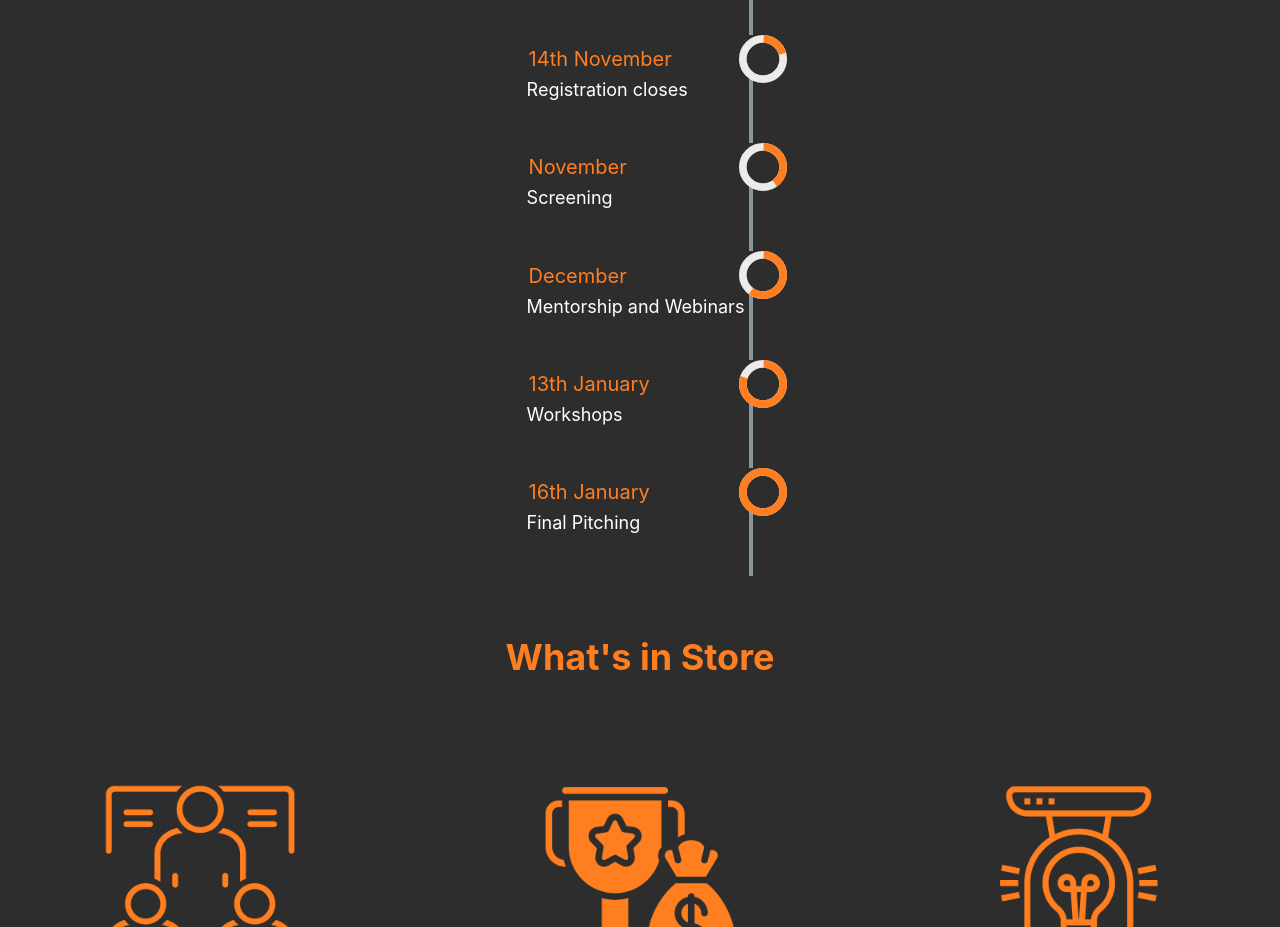
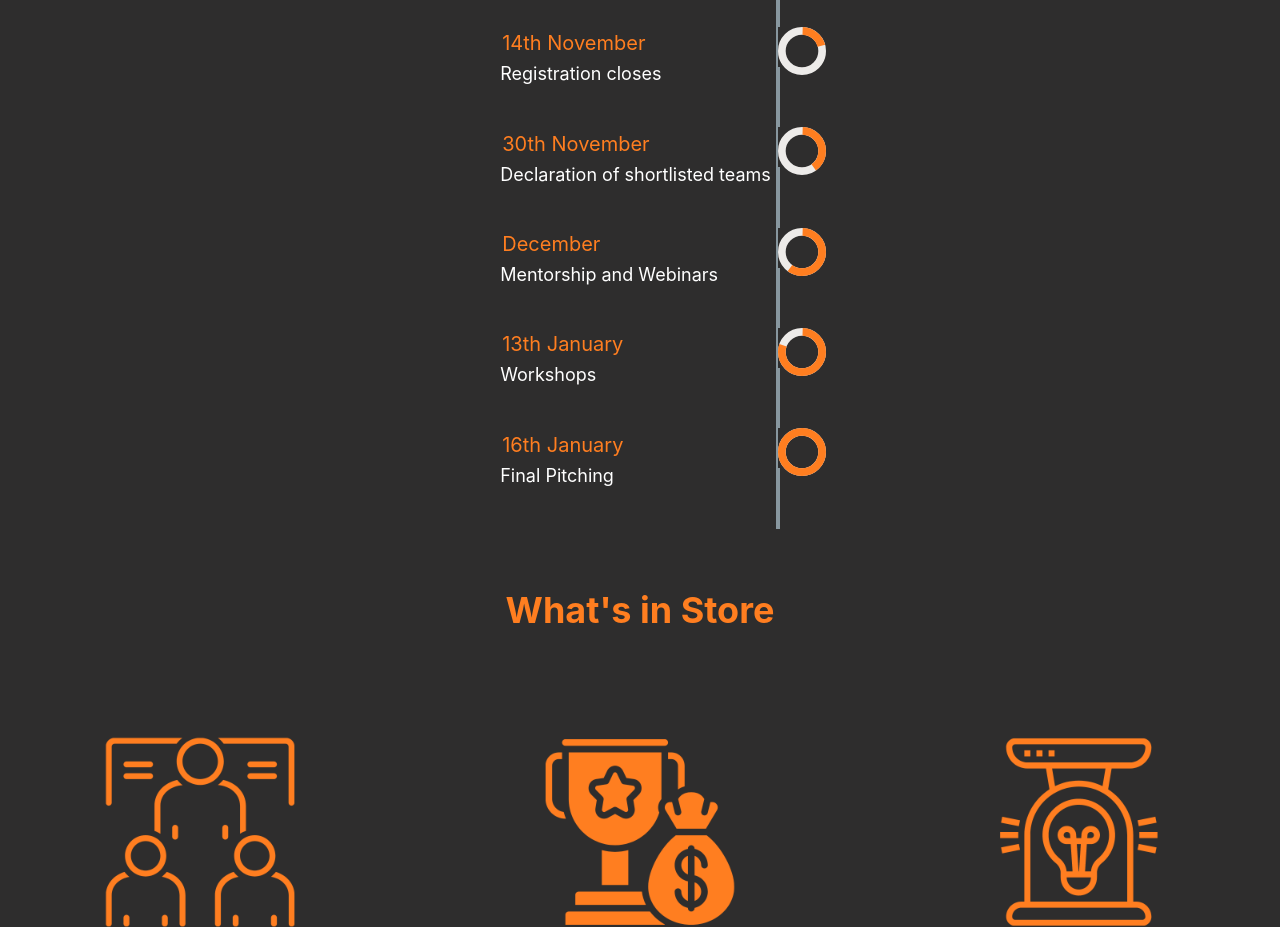
Before and after one commit to ShaastraWebops/tif-portal-2022, a React (Create React App) app: page / in a window 1280 px wide. Shown: the part 3240-4167 px from the top of the page. Built offline with nearby package versions, Linux system fonts and the light colour scheme.

Commit message:
change in timeline

```diff
--- a/src/components/Timeline.tsx
+++ b/src/components/Timeline.tsx
@@ -61,8 +61,8 @@ function Timeline() {
                 thickness='16px'
               />
               <div className='text-ctn'>
-                <p className='steps-heading'>November</p>
-                <p className='steps-description'>Screening</p>
+                <p className='steps-heading'>30th November</p>
+                <p className='steps-description'>Declaration of shortlisted teams</p>
               </div>
             </div>
             <div className='steps-four'>
```
